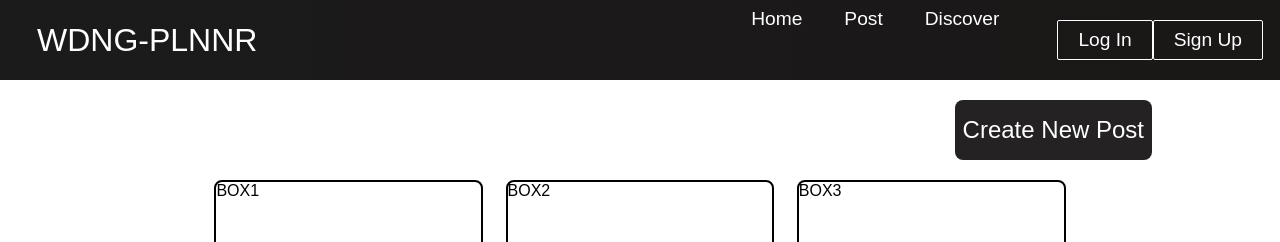
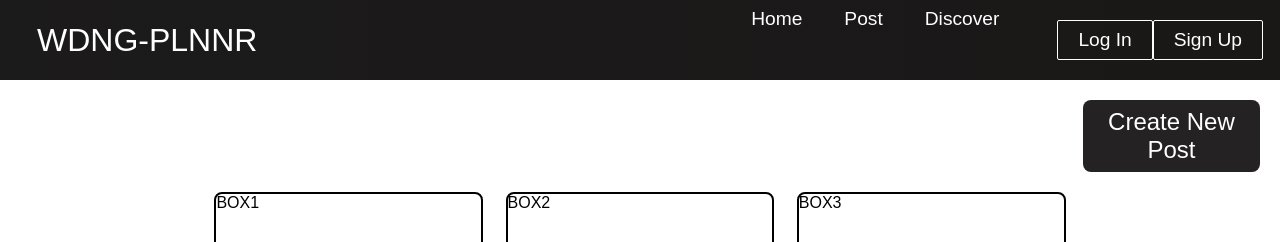
Before and after one commit to wedding-plnr/plnr-ui, a React (Create React App) app: page /discover in a window 1280 px wide. Shown: the top 242 px of the page. Built offline with nearby package versions, Linux system fonts and the light colour scheme.

Commit message:
added a create page

```diff
--- a/src/App.jsx
+++ b/src/App.jsx
@@ -6,6 +6,7 @@ import Home from "./components/pages/Home";
 import SignUpForm from "./components/pages/SignUp";
 import LogInForm from './components/pages/Login';
 import Discover from "./components/pages/Discovery";
+import Create from './components/pages/Create';
 import { BrowserRouter as Router, Routes, Route } from "react-router-dom";
 
 function App() {
@@ -18,6 +19,7 @@ function App() {
           <Route path='/sign-up' element={<SignUpForm/>} />
           <Route path='/login' element={<LogInForm/>} />
           <Route path='/discover' element={<Discover/>} />
+          <Route path='/create' element={<Create/>}/>
         </Routes>
         <Footer />
       </Router>
--- a/src/components/CreatePostButton.jsx
+++ b/src/components/CreatePostButton.jsx
@@ -1,2 +1,13 @@
 import React from 'react';
 import { Link } from 'react-router-dom';
+
+function Create() {
+        return (
+        <Link to='/create'>
+        <button className={'createPostBtn'}> Create New Post</button>
+    </Link>
+);
+};
+
+
+export default Create
--- a/src/components/Discovery.jsx
+++ b/src/components/Discovery.jsx
@@ -1,4 +1,5 @@
 import React from "react";
+import Create from "./CreatePostButton";
 import './css/Discovery.css'
 
 function Discovery() {
@@ -6,7 +7,7 @@ function Discovery() {
         <>
             <div className="discoverPage">
                 <div className="cPostBtnContainer">
-                    <button className="createPostBtn">Create New Post</button>
+                    <Create/>
                 </div>
                 <section className="postGridContainer">
                     <div className="row1">
--- /dev/null
+++ b/src/components/pages/Create.js
@@ -0,0 +1,12 @@
+import React from "react";
+
+
+function Create() {
+    return (
+        <>
+
+        </>
+    )
+}
+
+export default Create;
```
